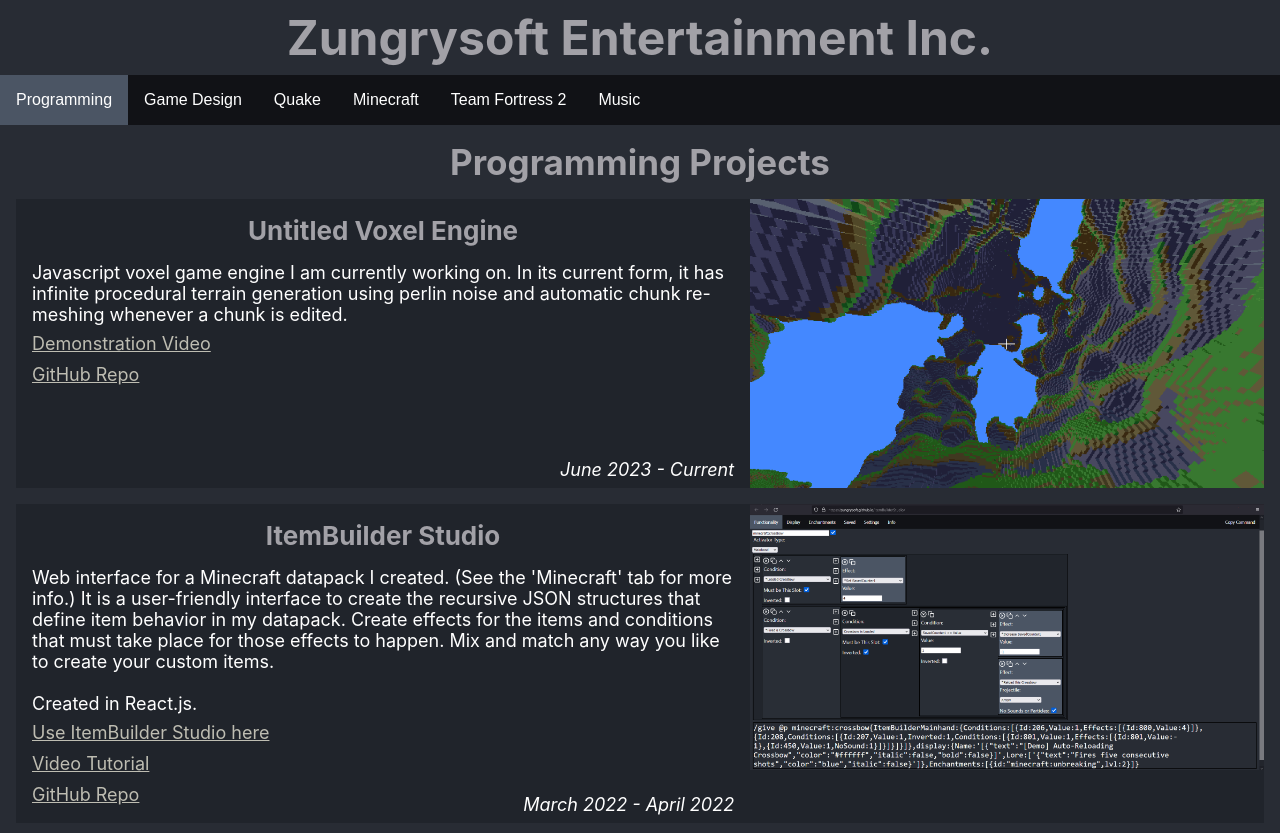
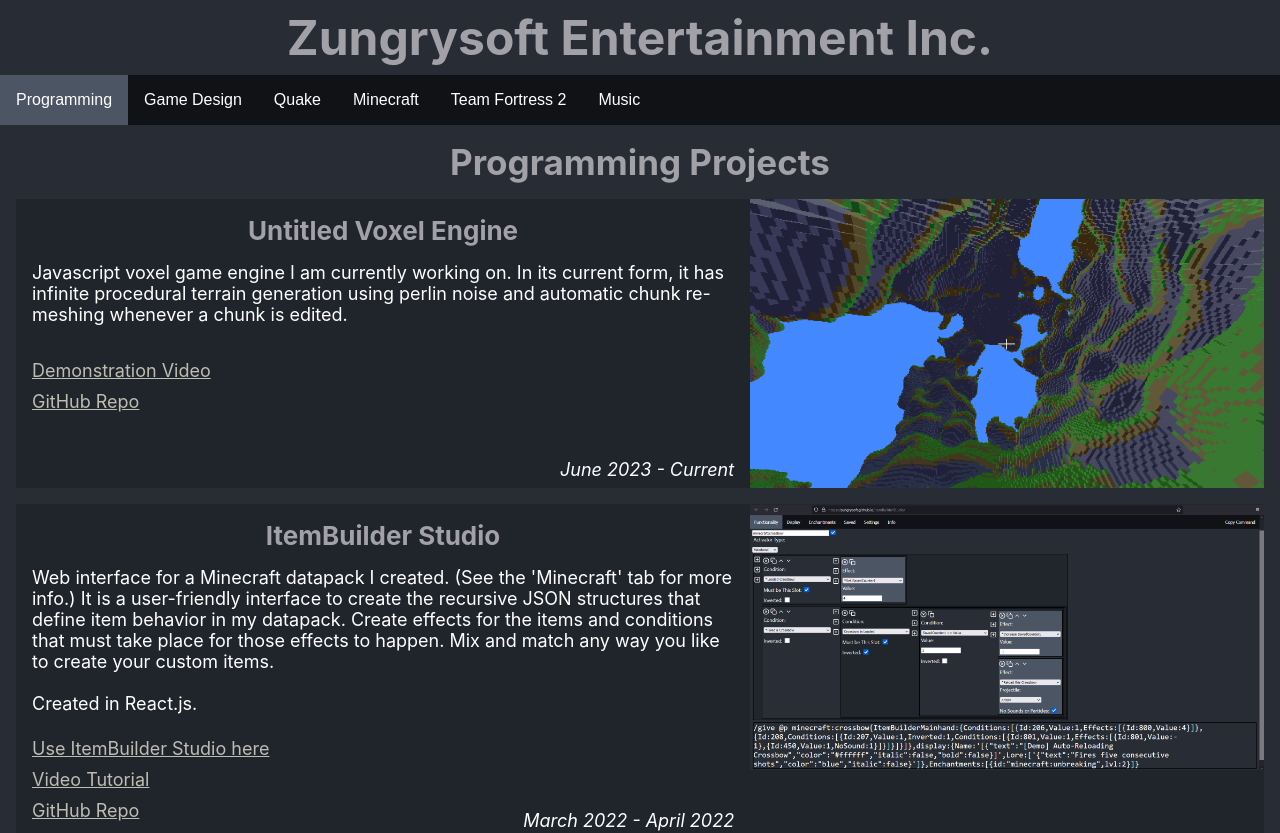
Before and after one commit to Zungrysoft/Zungrysoft.github.io, a React (Create React App) app: page / in a window 1280 px wide. Shown: the top 833 px of the page. Built offline with nearby package versions, Linux system fonts and the light colour scheme; no server answers.

Commit message:
Fixed date overlapping description text

```diff
--- a/src/components/Project.jsx
+++ b/src/components/Project.jsx
@@ -26,7 +26,7 @@ function Project({ project }) {
             height: '100%',
             maxWidth: '1920px',
         }}>
-            <Box sx={{ flex: 1, display: 'flex', flexDirection: 'column' }}>
+            <Box sx={{ flex: 1, display: 'flex', flexDirection: 'column', justifyContent: 'start' }}>
                 <ProjectContent project={project}/>
             </Box>
             {project.image &&
--- a/src/components/ProjectContent.jsx
+++ b/src/components/ProjectContent.jsx
@@ -10,16 +10,26 @@ function ProjectContent({ project }) {
     }
 
     return(
-        <Box sx={{ flex: 1, padding: 2, height: '100%', position: 'relative' }}>
+        <>
+            <Box sx={{ flex: 1, padding: 2 }}>
                 <h4 style={{ marginBottom: '16px' }}>{project.title}</h4>
                 <p>{projectDescription}</p>
+            </Box>
+            <Box sx={{ flex: 1, padding: 2, paddingTop: 0, minHeight: '16px', position: 'relative' }}>
                 {project.links ? project.links.map((link, index) =>
                     <div key={index}>
                         <a target="blank" rel="noopener noreferrer" href={link.url}>{link.text}</a>
                     </div>
                 ):<div/>}
-            <p style={{ position: 'absolute', bottom: '8px', right: '16px', fontStyle: 'italic' }}>{project.dateDisplay}</p>
+                <p style={{
+                    position: 'absolute',
+                    bottom: '8px',
+                    right: '16px',
+                    fontStyle: 'italic',
+                    shapeOutside: 'border-box',
+                }}>{project.dateDisplay}</p>
             </Box>
+        </>
     )
 }
 
```
Lines whose indentation alone changed are shown as unchanged.
